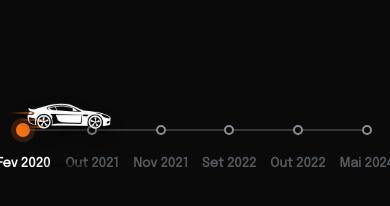
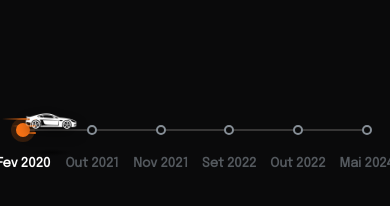
Before and after one commit to felipesindeaux/portfolio-2.0, a Next.js app: page /roadmap in a window 390 px wide. Shown: the part 578-784 px from the top of the page. Built offline with nearby package versions, Linux system fonts and the light colour scheme.

Commit message:
fix: adjust roadmap component styles for responsive design

```diff
--- a/src/app/roadmap/page.tsx
+++ b/src/app/roadmap/page.tsx
@@ -116,8 +116,8 @@ export default function RoadMap() {
             />
 
             <motion.div
-              className="absolute w-[92px] pointer-events-none"
-              style={{ bottom: '100%', marginBottom: -33, zIndex: 999 }}
+              className="absolute w-[56px] sm:w-[72px] md:w-[92px] mb-[-20px] sm:mb-[-26px] md:mb-[-33px] pointer-events-none"
+              style={{ bottom: '100%', zIndex: 999 }}
               initial={{ left: '-15%' }}
               animate={{
                 left: isCarInView
```
